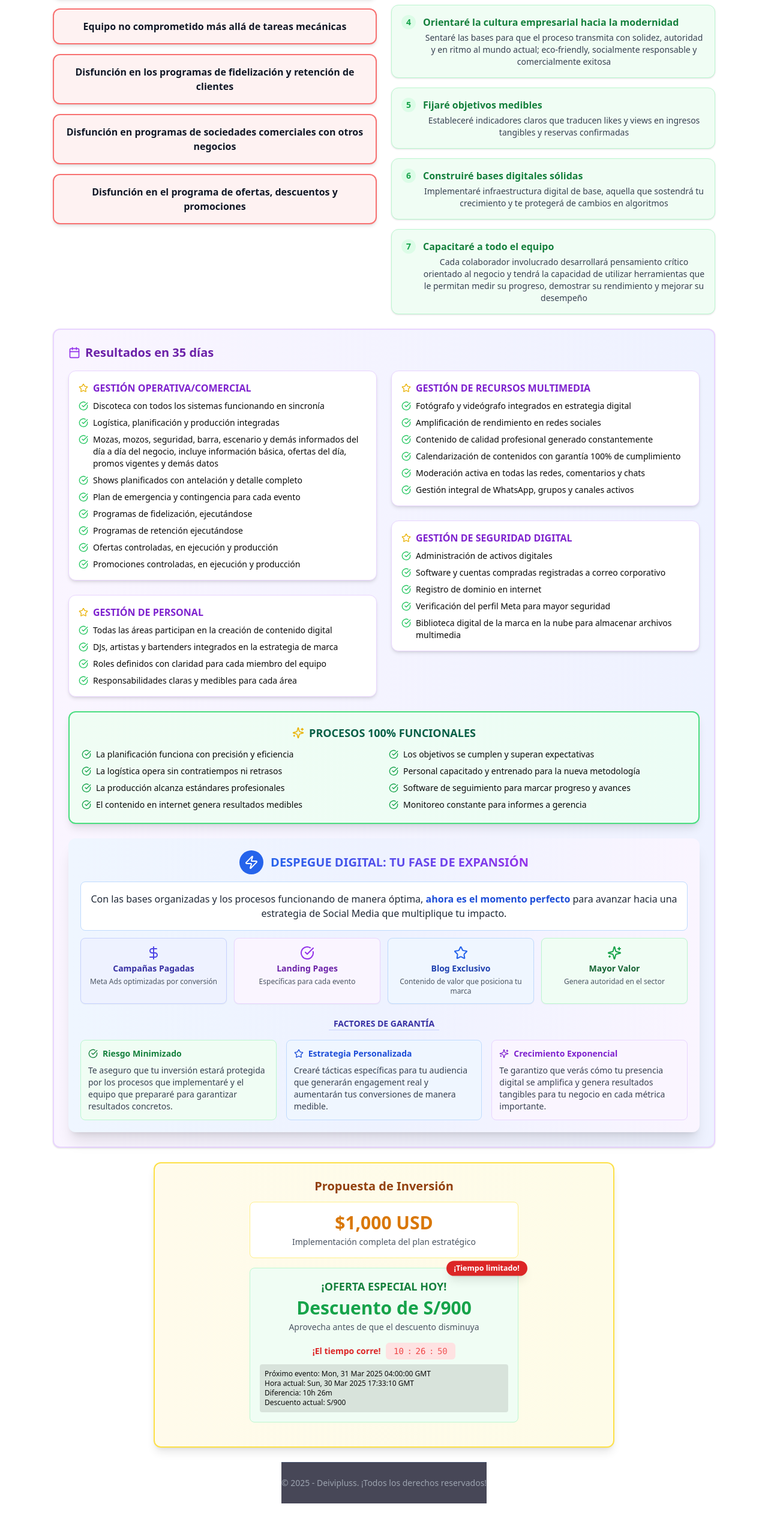
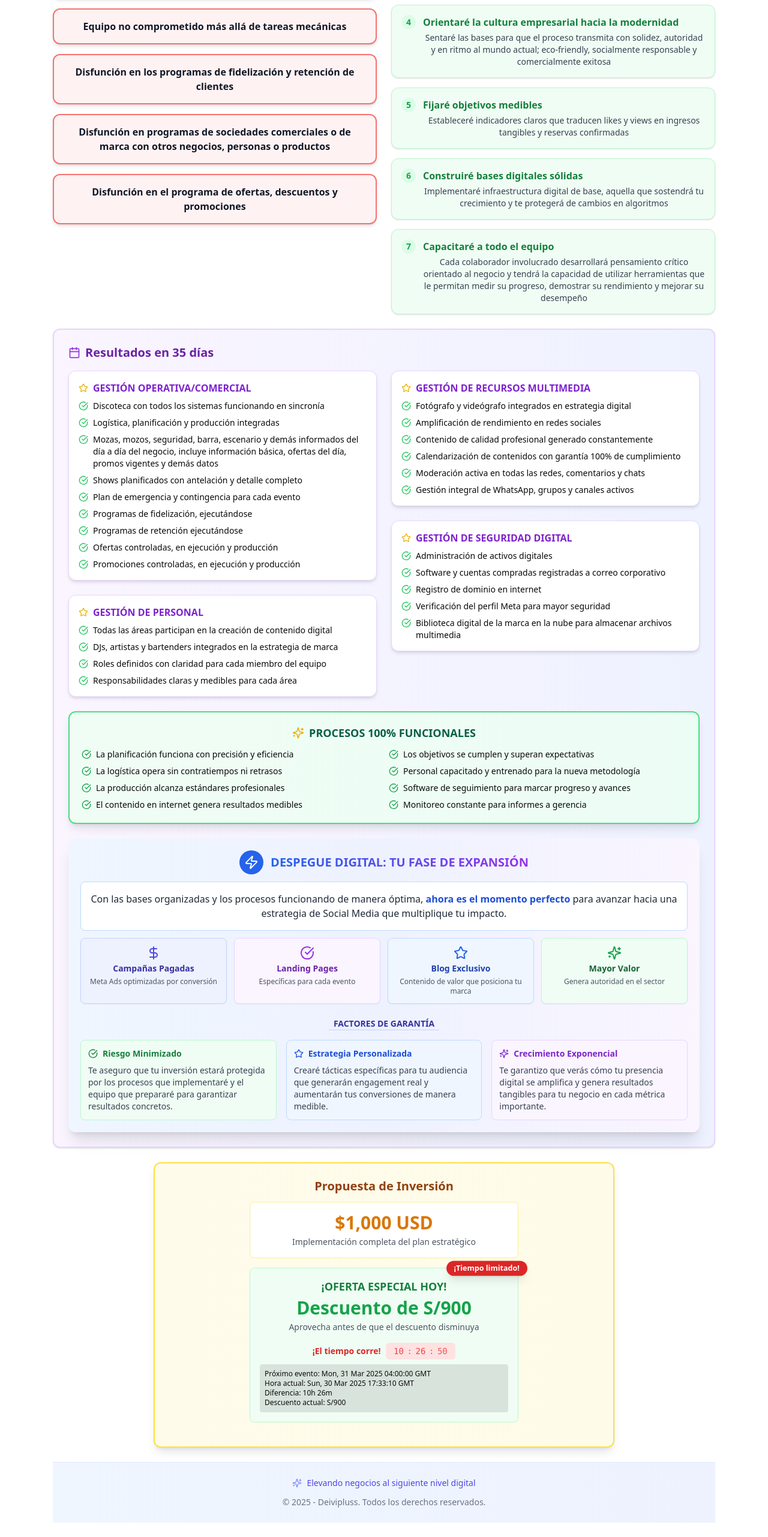
Before and after one commit to deivipluss/landing, a Next.js app: page /ktdrallounge in a window 1280 px wide. Shown: the part 1597-4160 px from the top of the page at 60% size. Before the commit the page ends 4128 px from the top, so only its background shows below. Built offline with nearby package versions, Linux system fonts and the light colour scheme.

Commit message:
loung14e

```diff
--- a/app/ktdrallounge/page.tsx
+++ b/app/ktdrallounge/page.tsx
@@ -332,7 +332,7 @@ export default function DiagnosticoDigital() {
             <Card className="border-2 border-red-400 bg-red-50 hover:bg-red-100 transition-colors shadow-md">
               <CardContent className="p-4 flex items-center justify-center">
                 <span className="text-gray-900 font-semibold">
-                  Disfunción en programas de sociedades comerciales con otros negocios
+                  Disfunción en programas de sociedades comerciales o de marca  con otros negocios, personas o productos
                 </span>
               </CardContent>
             </Card>
@@ -790,9 +790,17 @@ export default function DiagnosticoDigital() {
         </CardContent>
       </Card>
 
-      <footer className="bg-[#1A1A2E]/80 backdrop-blur-lg text-center py-6 text-gray-400 text-sm mt-auto border-t border-[#4A90E2]/20">
-        © 2025 - Deivipluss. ¡Todos los derechos reservados!
+      {/* Footer mejorado */}
+      <footer className="py-6 mt-12 border-t border-indigo-100 bg-gradient-to-r from-blue-50 to-indigo-50 w-full">
+        <div className="max-w-6xl mx-auto text-center">
+          <div className="flex items-center justify-center mb-3">
+            <Sparkles className="h-4 w-4 text-indigo-400 mr-2" />
+            <span className="text-indigo-600 font-medium text-sm">Elevando negocios al siguiente nivel digital</span>
+          </div>
+          <p className="text-gray-500 text-sm">© 2025 - Deivipluss. Todos los derechos reservados.</p>
+        </div>
       </footer>
+
     </div>
   );
 }
```
